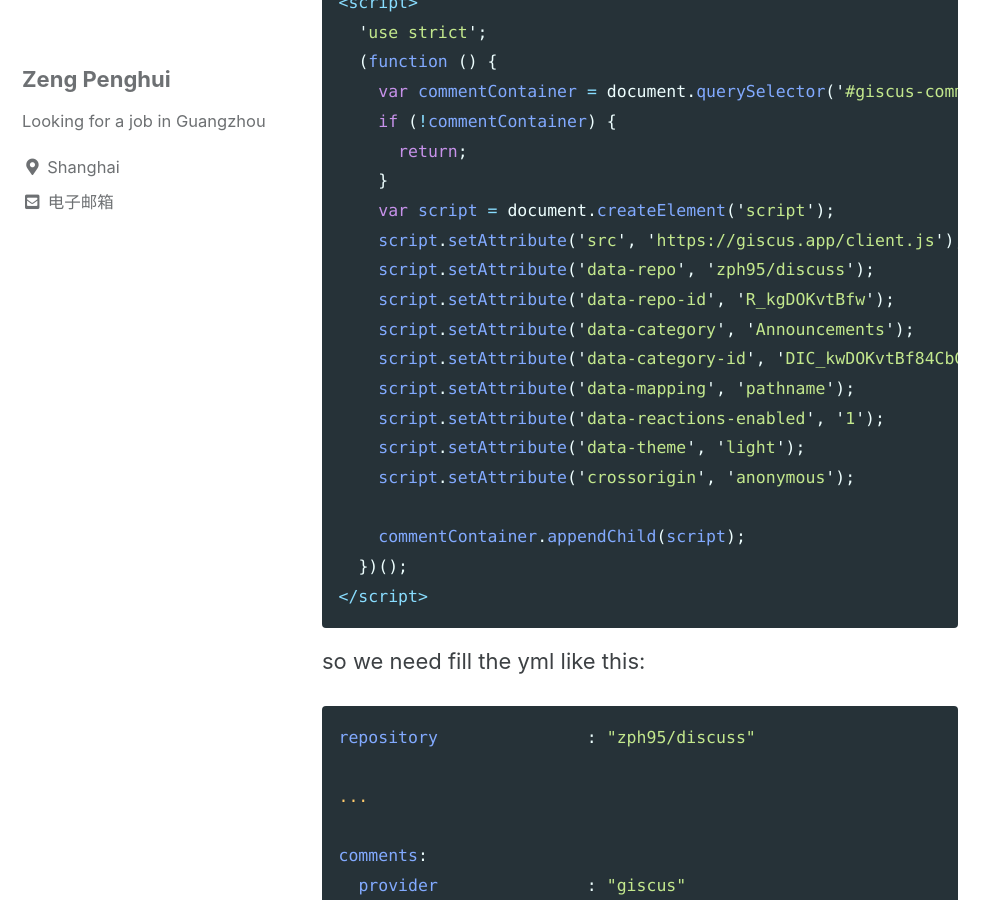
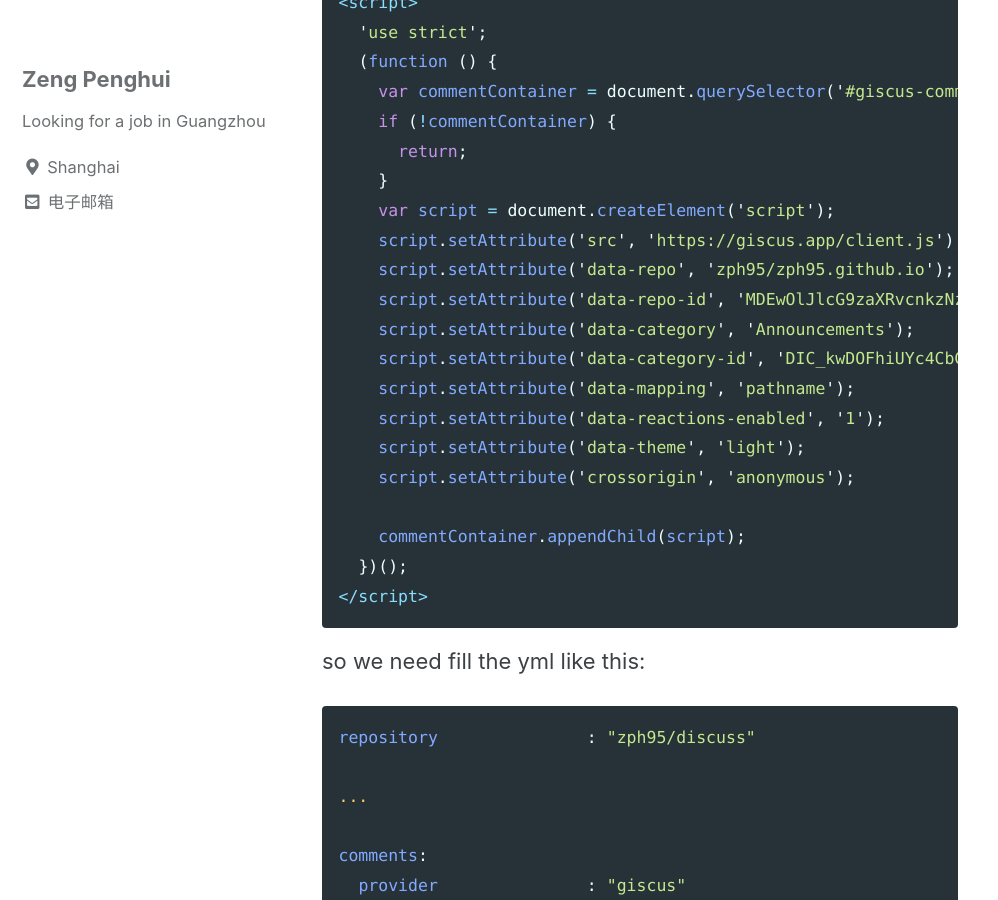
Before and after one commit to zph95/zph95.github.io, a Jekyll site: the page built from _posts/2023/2023-11-20-giscus-jekyll.md, in a window 1280 px wide and 900 px high, scrolled down 1219 px. Shown: the whole window, without its empty margins (0-998 px from the left). Built offline with Jekyll 4.4.1, drawn with Linux system fonts in a browser that asks for light colours; cached includes are drawn as plain includes; comment, search, counter and statistics services are not loaded.

Commit message:
Update _config.yml

```diff
--- a/_config.yml
+++ b/_config.yml
@@ -23,7 +23,7 @@ name                     : "Zeng Penghui"
 description              : "A Freedom Blog."
 url                      : "https://zph-programmer.github.io"# the base hostname & protocol for your site e.g. "https://mmistakes.github.io"
 baseurl                  : # the subpath of your site, e.g. "/blog"
-repository               : "zph95/discuss" # GitHub username/repo-name e.g. "mmistakes/minimal-mistakes"
+repository               : "zph95/zph95.github.io" # GitHub username/repo-name e.g. "mmistakes/minimal-mistakes"
 teaser                   : # path of fallback teaser image, e.g. "/assets/images/500x300.png"
 logo                     : "favicon.ico"# path of logo image to display in the masthead, e.g. "/assets/images/88x88.png"
 masthead_title           : # overrides the website title displayed in the masthead, use " " for no title
@@ -45,15 +45,15 @@ comments:
     theme                : # "github-light" (default), "github-dark"
     issue_term           : # "pathname" (default)
   giscus:
-    repo_id              : "R_kgDOKvtBfw"
+    repo_id              : "MDEwOlJlcG9zaXRvcnkzNzA3MDk2MDE="
     # Shown during giscus setup at https://giscus.app
     category_name        : "Announcements"
     # Full text name of the category
-    category_id          : "DIC_kwDOKvtBf84CbGC8"
+    category_id          : "DIC_kwDOFhiUYc4CbGKK"
     # Shown during giscus setup at https://giscus.app
     discussion_term      : "pathname"
     # "pathname" (default), "url", "title", "og:title"
-    reactions_enabled    : 1
+    reactions_enabled    : '1'
     # '1' for enabled (default), '0' for disabled
     theme                : "light"
     # "light" (default), "dark", "dark_dimmed", "transparent_dark", "preferred_color_scheme"
```
